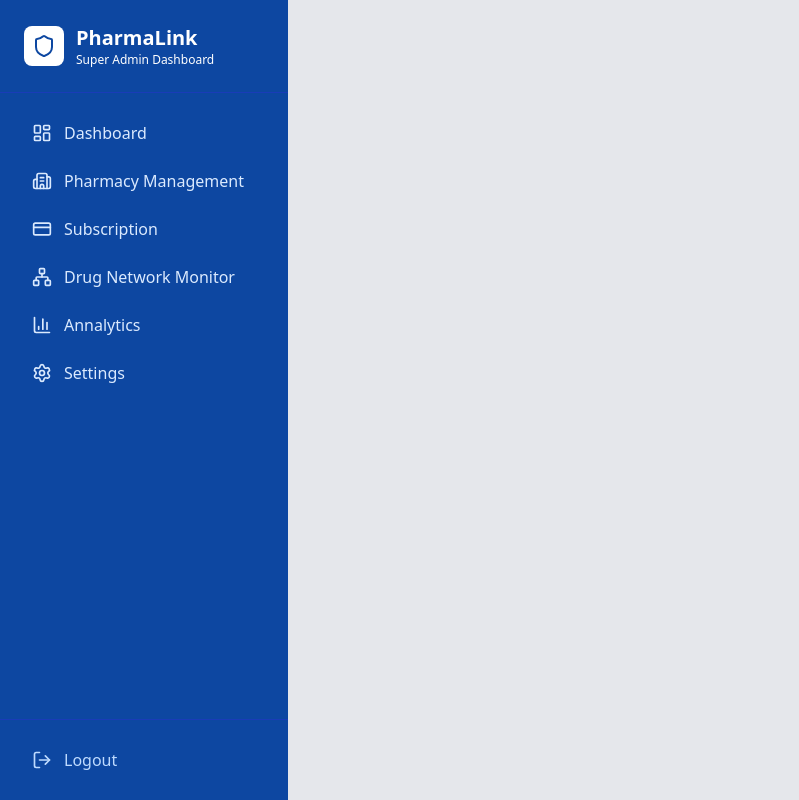
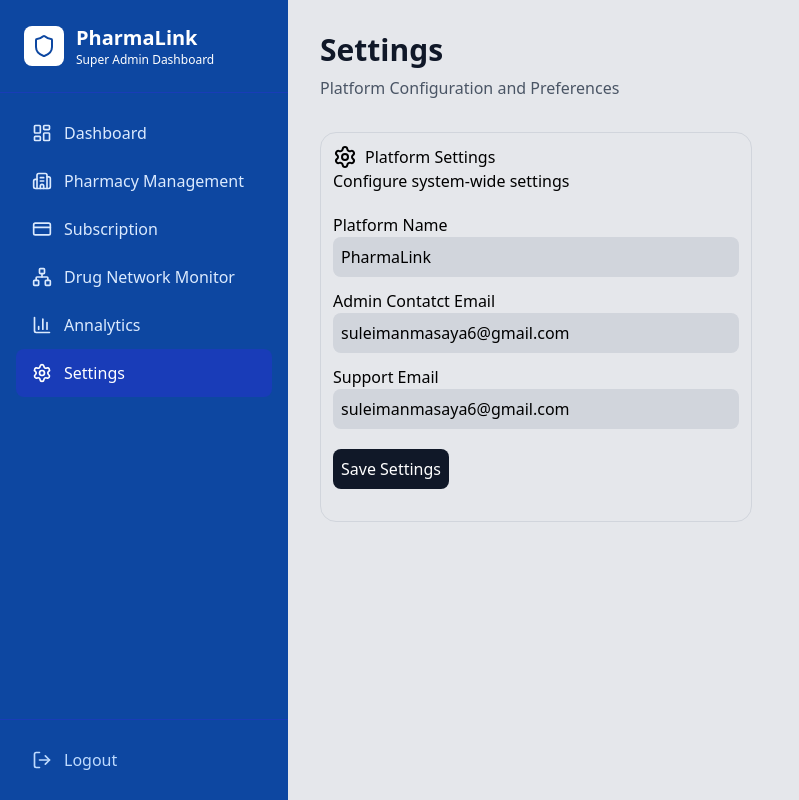
Before and after one commit to flexyycode/PharmaLink-Frontend, a React (Vite) app: page /super-admin/settings in a window 1280 px wide. Shown: the whole page, without its empty margins (0-799 px from the left). Built offline with nearby package versions, Linux system fonts and the light colour scheme.

Commit message:
Done with settings section frontend

```diff
--- a/src/components/Super Admin/PharmacyManagement.tsx
+++ b/src/components/Super Admin/PharmacyManagement.tsx
@@ -121,8 +121,8 @@ function PharmacyManagement () {
                                     <input
                                     className="bg-gray-100 px-3 py-3 rounded-2xl"
                                     id="licenseId"
-                                    value={formdata.licenseid}
-                                    onChange={(e) => setFormData({...formdata, licenseid: e.target.value})}
+                                    value={formdata.licenseId}
+                                    onChange={(e) => setFormData({...formdata, licenseId: e.target.value})}
                                     placeholder="Enter your License ID"
                                     />
                                 </div>
--- a/src/components/Super Admin/SuperAdminLayout.tsx
+++ b/src/components/Super Admin/SuperAdminLayout.tsx
@@ -8,7 +8,7 @@ const navigation = [
     { name: "Subscription", href:"/super-admin/subscription", icon: CreditCard},
     { name: "Drug Network Monitor", href: "/super-admin/network", icon: Network},
     { name: "Annalytics", href:"/", icon: ChartColumn },
-    { name: "Settings", href: "/", icon: Settings }
+    { name: "Settings", href: "/super-admin/settings", icon: Settings }
 ]
 
 function SuperAdminLayout () {
--- a/src/components/Super Admin/SuperAdminSettings.tsx
+++ b/src/components/Super Admin/SuperAdminSettings.tsx
@@ -1,9 +1,46 @@
-
+import { Settings } from "lucide-react"
 
 
 function SuperAdminSettings () {
     return (
-        <div></div>
+        <div className="p-8 w-[50%]">
+            <div>
+                <h1 className="font-bold text-gray-900 text-3xl mb-2">Settings</h1>
+                <p className="text-gray-600">Platform Configuration and Preferences</p>
+            </div>
+            <div className="py-8">
+            <div className="border border-gray-300 rounded-2xl p-3">
+                <div className="flex gap-2">
+                < Settings />
+                <h1>Platform Settings </h1>
+                </div>
+                <p> Configure system-wide settings </p>
+                <div className="grid grid-cols-1 pt-5">
+                    <label htmlFor="platform-name">Platform Name</label>
+                <input id="platform-name"
+                defaultValue="PharmaLink"
+                className="rounded-lg bg-gray-300 p-2"
+                placeholder=""
+                />
+                <label htmlFor="admin-contact-email" className="pt-3">Admin Contatct Email</label>
+                <input id="admin-contact-email"
+                defaultValue="suleimanmasaya6@gmail.com"
+                className="rounded-lg bg-gray-300 p-2"
+                />
+                <label htmlFor="support-email" className="pt-3">Support Email</label>
+                <input id="support-email"
+                defaultValue="suleimanmasaya6@gmail.com"
+                className="rounded-lg bg-gray-300 p-2"
+                />
+                <div className="w-sm py-5">
+                <button className="rounded-lg bg-gray-900 p-2 text-white cursor-pointer">
+                    Save Settings
+                </button>
+                </div>
+                </div>
+            </div>
+            </div>
+        </div>
     )
 }
 
```
